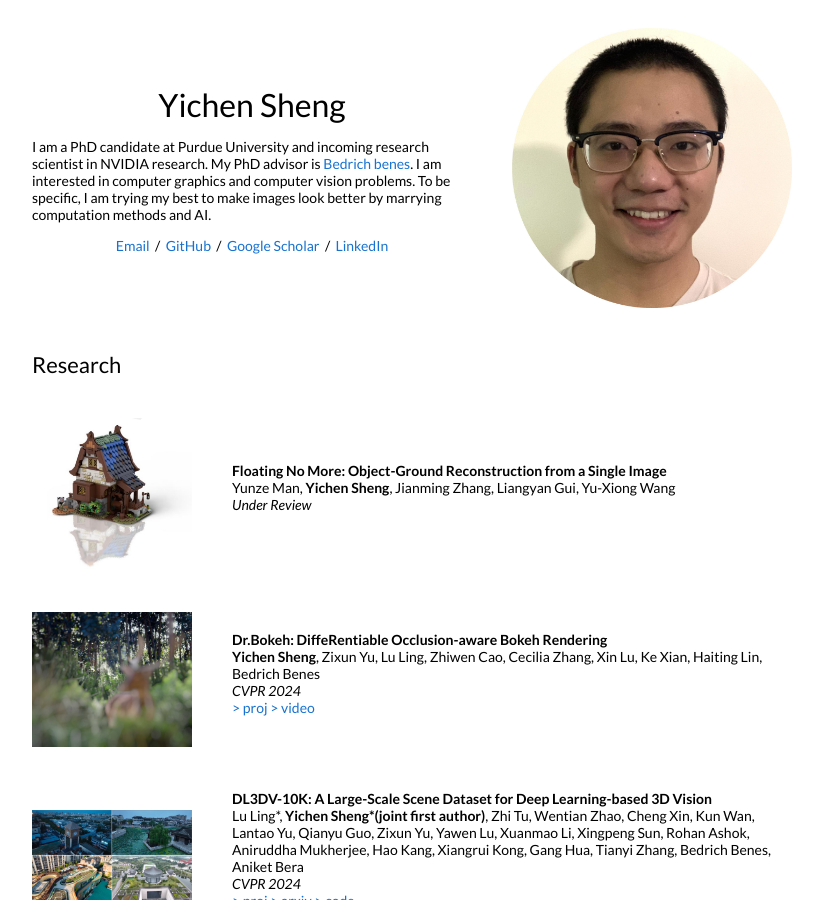
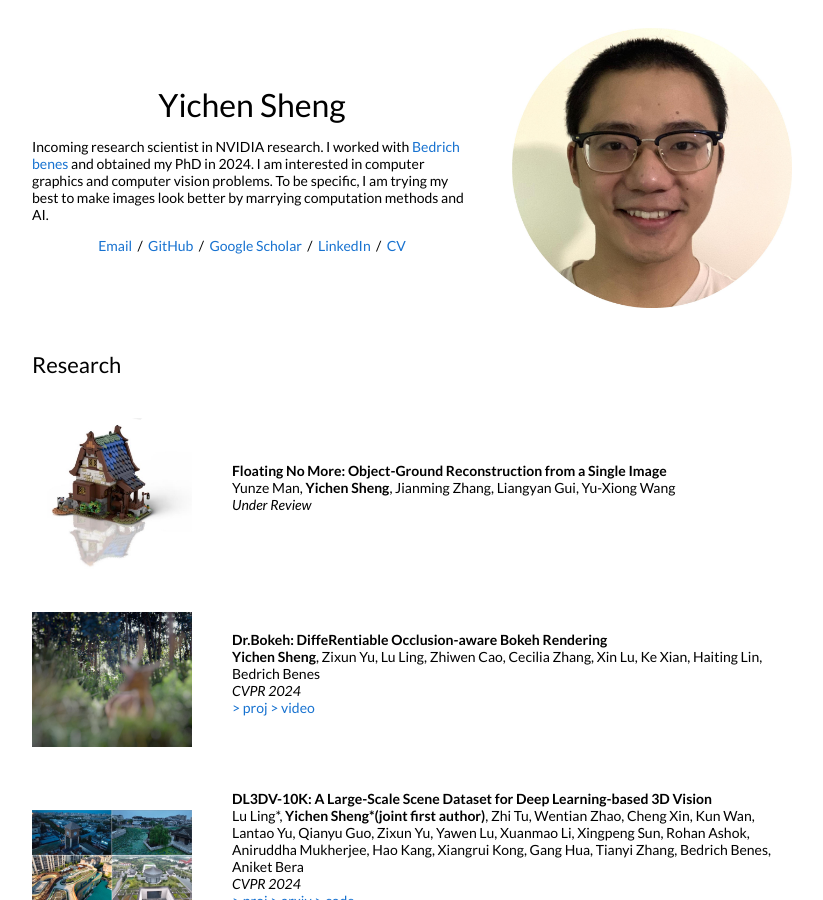
Before and after one commit to ShengCN/ShengCN.github.io, a Jekyll site: the page built from new_website/_posts/research/2023-11-22-Float-No-More.md, in a window 1280 px wide and 900 px high. Shown: the whole window, without its empty margins (228-1051 px from the left). Built offline with Jekyll 4.4.1, drawn with Linux system fonts in a browser that asks for light colours.

Commit message:
update my intro

```diff
--- a/new_website/_layouts/default.html
+++ b/new_website/_layouts/default.html
@@ -28,14 +28,16 @@
               <h1>
                 Yichen Sheng
               </h1>
-              <p>I am a PhD candidate at Purdue University and incoming research scientist in NVIDIA research. My PhD advisor is <a href="https://cs.purdue.edu/homes/bbenes/">Bedrich benes</a>.
+              <p>
+                 Incoming research scientist in NVIDIA research. I worked with <a href="https://cs.purdue.edu/homes/bbenes/">Bedrich benes</a> and obtained my PhD in 2024.
                  I am interested in computer graphics and computer vision problems. To be specific, I am trying my best to make images look better by marrying computation methods and AI.
               </p>
               <p style="text-align:center">
                 <a href="mailto:sheng30@purdue.edu"> Email</a> &nbsp;/&nbsp;
                 <a href="https://github.com/ShengCN">GitHub</a> &nbsp;/&nbsp;
                 <a href="https://scholar.google.com/citations?user=MlpB-ekAAAAJ&hl=en&scioq=yichen+sheng">Google Scholar</a> &nbsp;/&nbsp;
-                <a href="https://www.linkedin.com/in/sheng-yichen-910064132"> LinkedIn </a>
+                <a href="https://www.linkedin.com/in/sheng-yichen-910064132"> LinkedIn </a> &nbsp;/&nbsp;
+                <a href="https://www.dropbox.com/scl/fi/6k991akjoye1wt474j8q7/CV_Yichen.pdf?rlkey=5gevgzdoeso231z7thuhsql91&dl=0"> CV </a>
               </p>
             </td>
             <td style="padding:2.5%;width:40%;max-width:40%">
```
Also changed, not shown: 2 other files.
